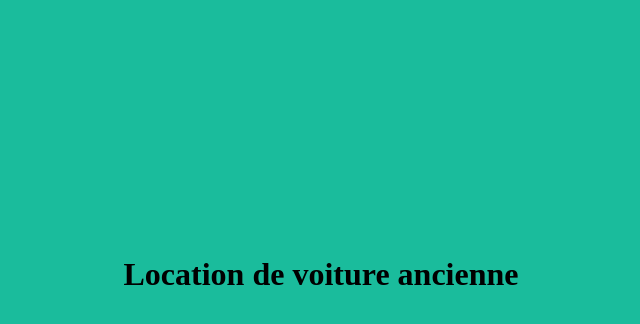
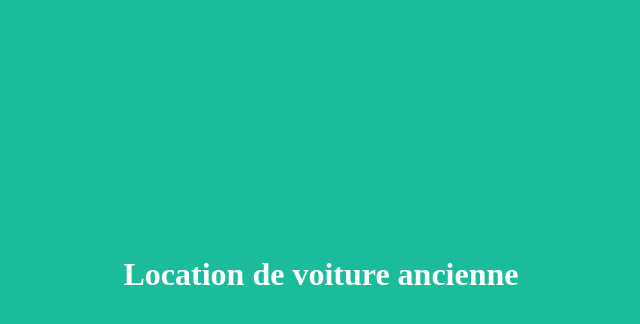
Before and after one commit to anderson225/LocationVoiture, a plain HTML site: page index.html in a window 1280 px wide. Shown: the part 18-342 px from the top of the page, without its empty margins (319-959 px from the left). Drawn offline with Linux system fonts and the light colour scheme.

Commit message:
modification de la couleur

```diff
--- a/index.html
+++ b/index.html
@@ -4,7 +4,7 @@
 	<title></title>
 </head>
 <body style="background-color: #1abc9c">
-	<h1 style="padding-top: 20%; text-align: center">Location de voiture ancienne</h1>
+	<h1 style="padding-top: 20%; text-align: center; color:#FFFFFF">Location de voiture ancienne</h1>
 
 </body>
 </html>
```
